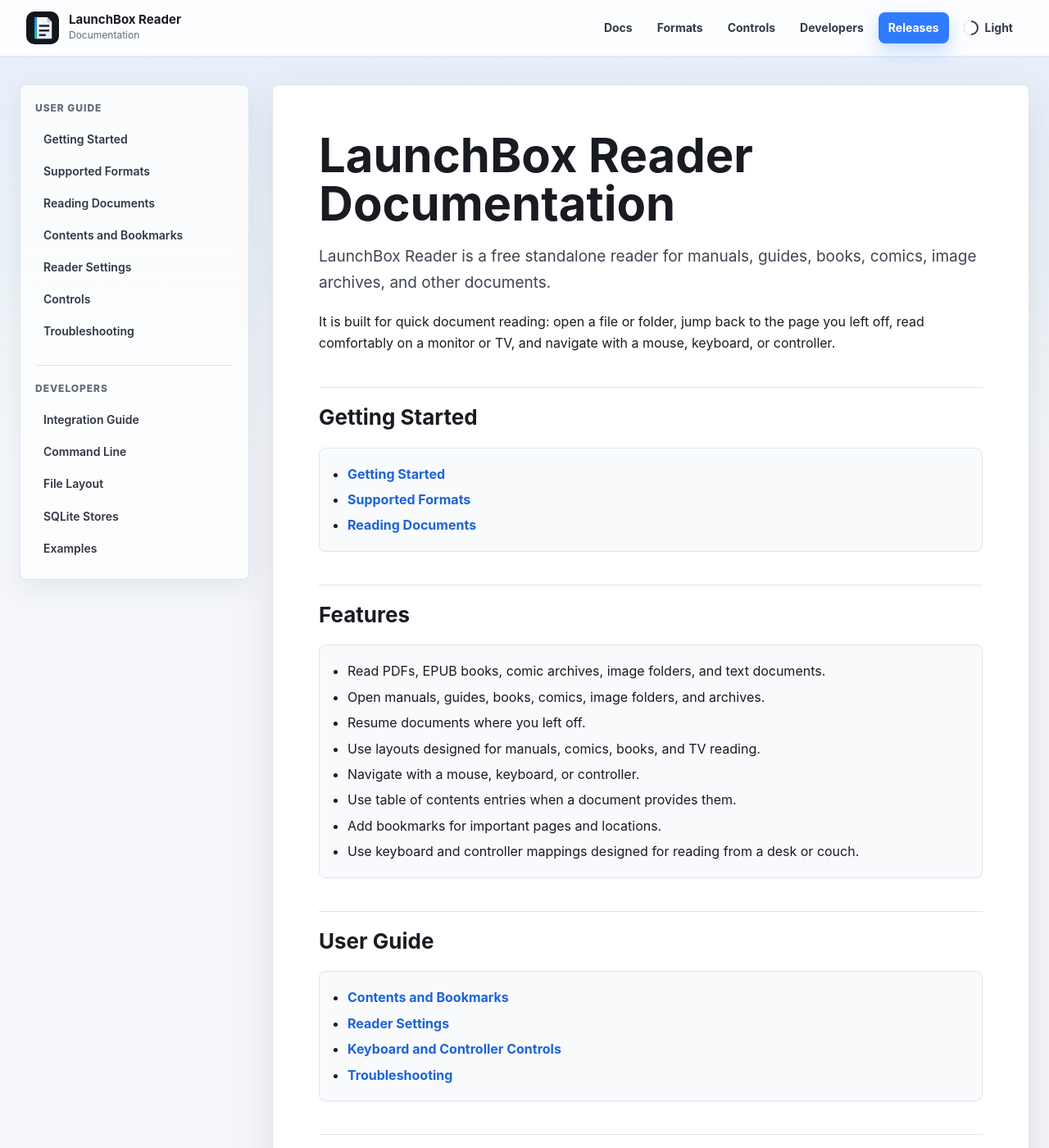
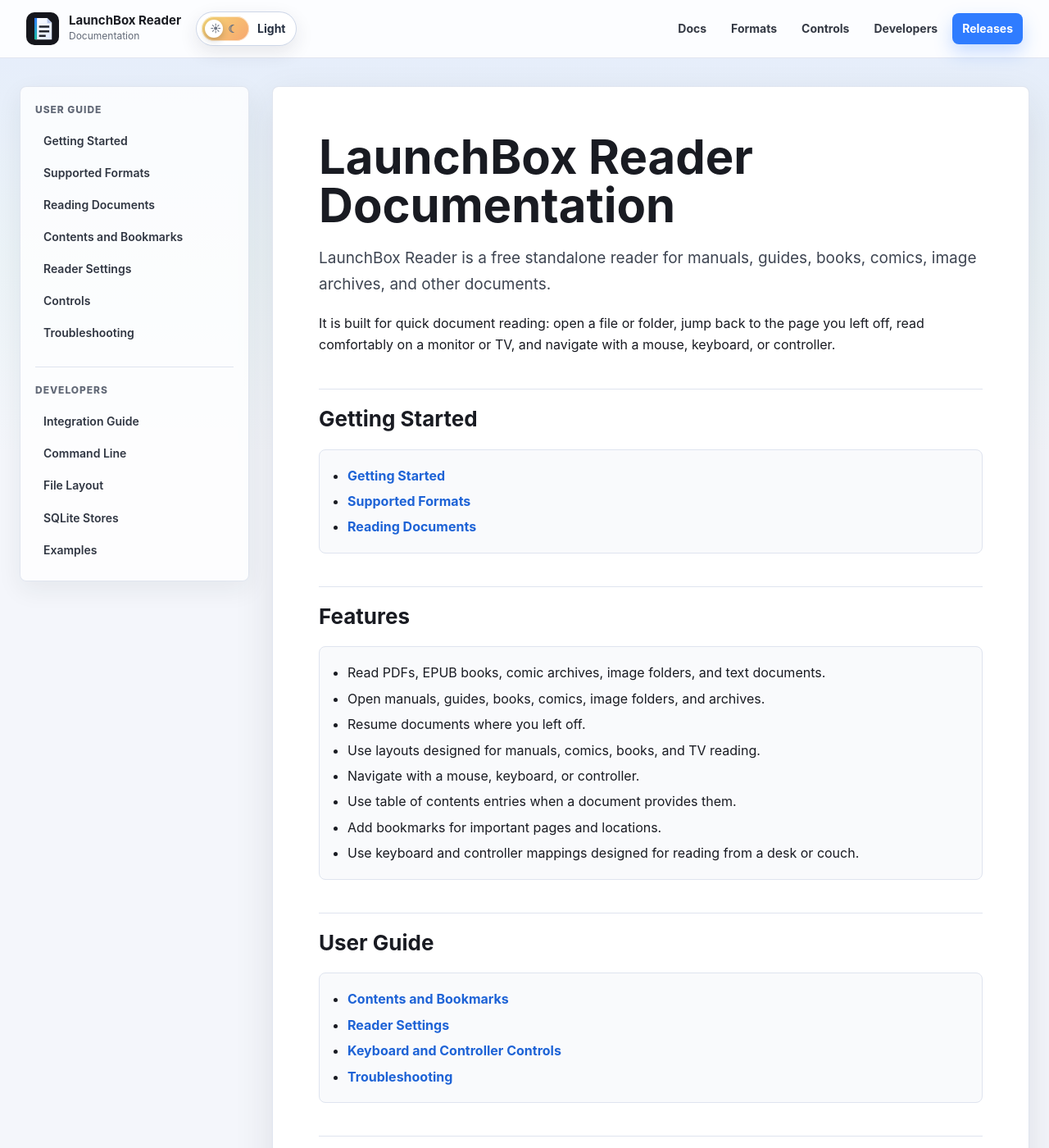
Before and after one commit to unbrokensoftware/launchbox-reader-releases, a Jekyll site: the page built from docs/index.md, in a window 1280 px wide and 1400 px high. Shown: the whole window at 82% size. Built offline with Jekyll 4.4.1, drawn with Linux system fonts in a browser that asks for light colours.

Commit message:
Improve documentation theme toggle

```diff
--- a/docs/_layouts/default.html
+++ b/docs/_layouts/default.html
@@ -24,16 +24,22 @@
           <small>Documentation</small>
         </span>
       </a>
+      <div class="header-actions">
+        <button class="theme-toggle" type="button" aria-label="Switch to dark mode" aria-pressed="false">
+          <span class="theme-toggle-track" aria-hidden="true">
+            <span class="theme-toggle-sun">☀</span>
+            <span class="theme-toggle-moon">☾</span>
+            <span class="theme-toggle-thumb"></span>
+          </span>
+          <span class="theme-toggle-text">Light</span>
+        </button>
+      </div>
       <nav class="top-nav" aria-label="Primary navigation">
         <a href="{{ '/' | relative_url }}">Docs</a>
         <a href="{{ '/supported-formats.html' | relative_url }}">Formats</a>
         <a href="{{ '/controls.html' | relative_url }}">Controls</a>
         <a href="{{ '/developers/' | relative_url }}">Developers</a>
         <a class="download-link" href="https://github.com/unbrokensoftware/launchbox-reader-releases/releases">Releases</a>
-        <button class="theme-toggle" type="button" aria-label="Toggle dark mode" aria-pressed="false">
-          <span class="theme-toggle-icon" aria-hidden="true"></span>
-          <span class="theme-toggle-text">Theme</span>
-        </button>
       </nav>
     </header>
 
--- a/docs/assets/css/style.css
+++ b/docs/assets/css/style.css
@@ -72,10 +72,10 @@ a:hover {
   position: sticky;
   top: 0;
   z-index: 20;
-  display: flex;
+  display: grid;
+  grid-template-columns: auto auto minmax(0, 1fr);
   align-items: center;
-  justify-content: space-between;
-  gap: 24px;
+  gap: 18px;
   padding: 14px 32px;
   background: rgba(255, 255, 255, 0.88);
   border-bottom: 1px solid rgba(223, 228, 239, 0.9);
@@ -126,6 +126,12 @@ a:hover {
   justify-content: flex-end;
 }
 
+.header-actions {
+  display: flex;
+  align-items: center;
+  justify-content: flex-start;
+}
+
 .top-nav a {
   display: inline-flex;
   align-items: center;
@@ -172,50 +178,95 @@ a:hover {
 .theme-toggle {
   display: inline-flex;
   align-items: center;
-  gap: 8px;
-  min-height: 36px;
-  padding: 7px 12px;
-  color: #343944;
-  background: transparent;
-  border: 0;
-  border-radius: var(--radius);
+  gap: 10px;
+  min-height: 40px;
+  padding: 5px 11px 5px 6px;
+  color: #263041;
+  background: rgba(255, 255, 255, 0.72);
+  border: 1px solid rgba(201, 211, 229, 0.92);
+  border-radius: 999px;
   font: inherit;
   font-size: 14px;
-  font-weight: 650;
+  font-weight: 750;
+  box-shadow: 0 8px 22px rgba(36, 44, 62, 0.1);
   cursor: pointer;
+  transition: background 160ms ease, border-color 160ms ease, box-shadow 160ms ease, transform 160ms ease;
 }
 
 .theme-toggle:hover {
-  background: #edf2ff;
+  background: #ffffff;
+  border-color: rgba(47, 124, 255, 0.38);
+  box-shadow: 0 10px 26px rgba(47, 124, 255, 0.16);
+  transform: translateY(-1px);
 }
 
 :root[data-theme="dark"] .theme-toggle {
-  color: #dce4f4;
+  color: #eef4ff;
+  background: rgba(30, 35, 48, 0.82);
+  border-color: rgba(82, 94, 120, 0.95);
+  box-shadow: 0 8px 22px rgba(0, 0, 0, 0.26);
 }
 
 :root[data-theme="dark"] .theme-toggle:hover {
-  background: #242b3b;
+  background: #252c3d;
+  border-color: rgba(119, 166, 255, 0.42);
+  box-shadow: 0 10px 26px rgba(0, 0, 0, 0.34);
 }
 
-.theme-toggle-icon {
+.theme-toggle-track {
   position: relative;
+  display: grid;
+  grid-template-columns: 1fr 1fr;
+  align-items: center;
+  width: 58px;
+  height: 30px;
+  padding: 0 8px;
+  color: #6d7482;
+  background: linear-gradient(135deg, #f6d876, #f7a66f);
+  border-radius: 999px;
+  box-shadow: inset 0 0 0 1px rgba(255, 255, 255, 0.6);
+}
+
+:root[data-theme="dark"] .theme-toggle-track {
+  color: #aeb8cb;
+  background: linear-gradient(135deg, #26375f, #181c28);
+  box-shadow: inset 0 0 0 1px rgba(255, 255, 255, 0.1);
+}
+
+.theme-toggle-sun,
+.theme-toggle-moon {
+  position: relative;
+  z-index: 2;
+  display: flex;
+  align-items: center;
+  justify-content: center;
   width: 18px;
   height: 18px;
-  border: 2px solid currentColor;
-  border-radius: 50%;
+  font-size: 13px;
+  line-height: 1;
 }
 
-.theme-toggle-icon::after {
-  content: "";
+.theme-toggle-thumb {
   position: absolute;
-  inset: -2px 7px -2px -2px;
-  background: var(--panel);
-  border-radius: 16px 0 0 16px;
+  z-index: 1;
+  top: 4px;
+  left: 4px;
+  width: 22px;
+  height: 22px;
+  background: #ffffff;
+  border-radius: 50%;
+  box-shadow: 0 3px 9px rgba(20, 24, 34, 0.24);
+  transition: transform 180ms ease, background 180ms ease;
 }
 
-:root[data-theme="dark"] .theme-toggle-icon::after {
-  inset: -2px -2px -2px 7px;
-  border-radius: 0 16px 16px 0;
+:root[data-theme="dark"] .theme-toggle-thumb {
+  background: #eef4ff;
+  transform: translateX(28px);
+}
+
+.theme-toggle-text {
+  min-width: 36px;
+  text-align: left;
 }
 
 .page-shell {
@@ -456,11 +507,16 @@ a:hover {
   .site-header {
     position: static;
     align-items: flex-start;
-    flex-direction: column;
+    grid-template-columns: 1fr;
     padding: 16px 20px;
   }
 
+  .header-actions {
+    order: 2;
+  }
+
   .top-nav {
+    order: 3;
     justify-content: flex-start;
   }
 
--- a/docs/assets/js/theme.js
+++ b/docs/assets/js/theme.js
@@ -2,12 +2,21 @@
   var root = document.documentElement;
   var button = document.querySelector(".theme-toggle");
   var text = document.querySelector(".theme-toggle-text");
+
+  function saveTheme(theme) {
+    try {
+      localStorage.setItem("reader-docs-theme", theme);
+    } catch (error) {
+      // Theme still works for this page view when storage is unavailable.
+    }
+  }
 
   function applyTheme(theme) {
     root.dataset.theme = theme;
 
     if (button) {
       button.setAttribute("aria-pressed", theme === "dark" ? "true" : "false");
+      button.setAttribute("aria-label", theme === "dark" ? "Switch to light mode" : "Switch to dark mode");
     }
 
     if (text) {
@@ -23,7 +32,7 @@
 
   button.addEventListener("click", function () {
     var nextTheme = root.dataset.theme === "dark" ? "light" : "dark";
-    localStorage.setItem("reader-docs-theme", nextTheme);
+    saveTheme(nextTheme);
     applyTheme(nextTheme);
   });
 })();
```
